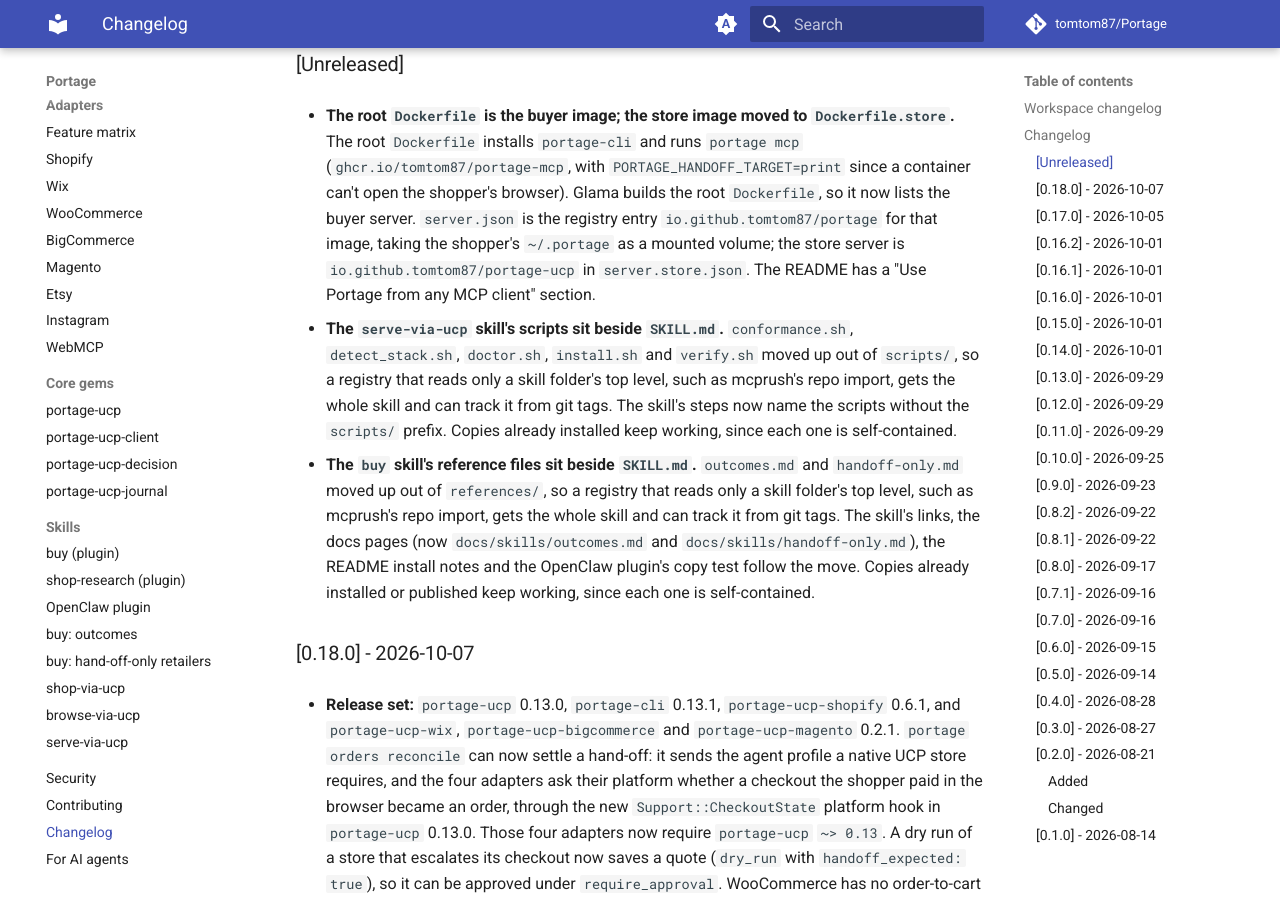
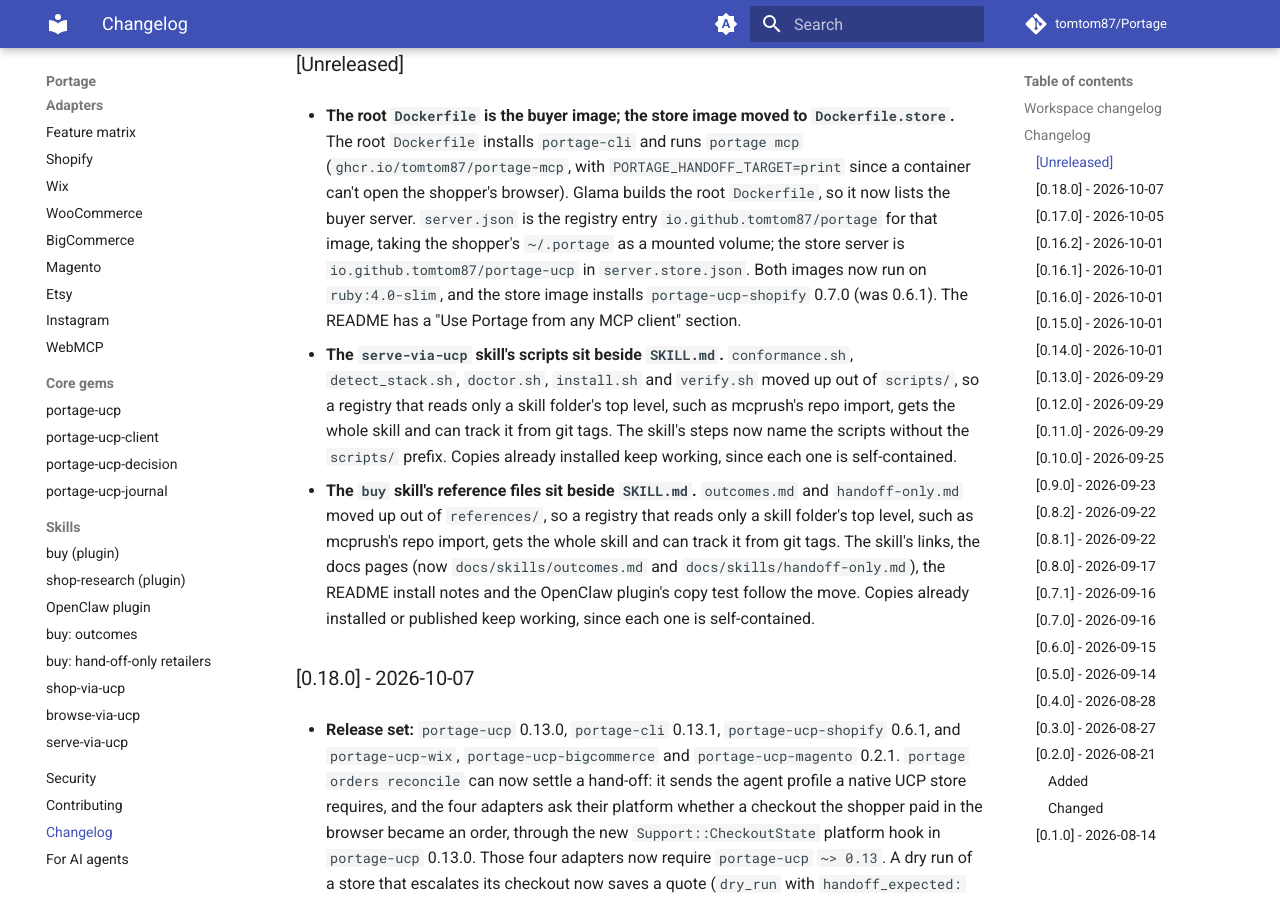
Before and after one commit to tomtom87/Portage, an MkDocs documentation site: the page built from docs/changelog.md, in a window 1280 px wide and 900 px high, scrolled down 1061 px. Built offline with MkDocs 1.6.1 and Material for MkDocs 9.7.7, drawn with Linux system fonts in a browser that asks for light colours; comment, search, counter and statistics services are not loaded.

Commit message:
Run both MCP images on Ruby 4.0 with the latest released gems
ruby:4.0-slim replaces 3.4-slim, and the store image installs
portage-ucp-shopify 0.7.0 instead of 0.6.1. Both images build and
answer initialize and tools/list on Ruby 4.0.7.

```diff
--- a/CHANGELOG.md
+++ b/CHANGELOG.md
@@ -9,7 +9,7 @@
 
 ## [Unreleased]
 
-- **The root `Dockerfile` is the buyer image; the store image moved to `Dockerfile.store`.** The root `Dockerfile` installs `portage-cli` and runs `portage mcp` (`ghcr.io/tomtom87/portage-mcp`, with `PORTAGE_HANDOFF_TARGET=print` since a container can't open the shopper's browser). Glama builds the root `Dockerfile`, so it now lists the buyer server. `server.json` is the registry entry `io.github.tomtom87/portage` for that image, taking the shopper's `~/.portage` as a mounted volume; the store server is `io.github.tomtom87/portage-ucp` in `server.store.json`. The README has a "Use Portage from any MCP client" section.
+- **The root `Dockerfile` is the buyer image; the store image moved to `Dockerfile.store`.** The root `Dockerfile` installs `portage-cli` and runs `portage mcp` (`ghcr.io/tomtom87/portage-mcp`, with `PORTAGE_HANDOFF_TARGET=print` since a container can't open the shopper's browser). Glama builds the root `Dockerfile`, so it now lists the buyer server. `server.json` is the registry entry `io.github.tomtom87/portage` for that image, taking the shopper's `~/.portage` as a mounted volume; the store server is `io.github.tomtom87/portage-ucp` in `server.store.json`. Both images now run on `ruby:4.0-slim`, and the store image installs `portage-ucp-shopify` 0.7.0 (was 0.6.1). The README has a "Use Portage from any MCP client" section.
 
 - **The `serve-via-ucp` skill's scripts sit beside `SKILL.md`.** `conformance.sh`, `detect_stack.sh`, `doctor.sh`, `install.sh` and `verify.sh` moved up out of `scripts/`, so a registry that reads only a skill folder's top level, such as mcprush's repo import, gets the whole skill and can track it from git tags. The skill's steps now name the scripts without the `scripts/` prefix. Copies already installed keep working, since each one is self-contained.
 - **The `buy` skill's reference files sit beside `SKILL.md`.** `outcomes.md` and `handoff-only.md` moved up out of `references/`, so a registry that reads only a skill folder's top level, such as mcprush's repo import, gets the whole skill and can track it from git tags. The skill's links, the docs pages (now `docs/skills/outcomes.md` and `docs/skills/handoff-only.md`), the README install notes and the OpenClaw plugin's copy test follow the move. Copies already installed or published keep working, since each one is self-contained.
```
Also changed, not shown: docs/plans/buyer-mcp-server.md (+1 -1 lines), 2 other files.
